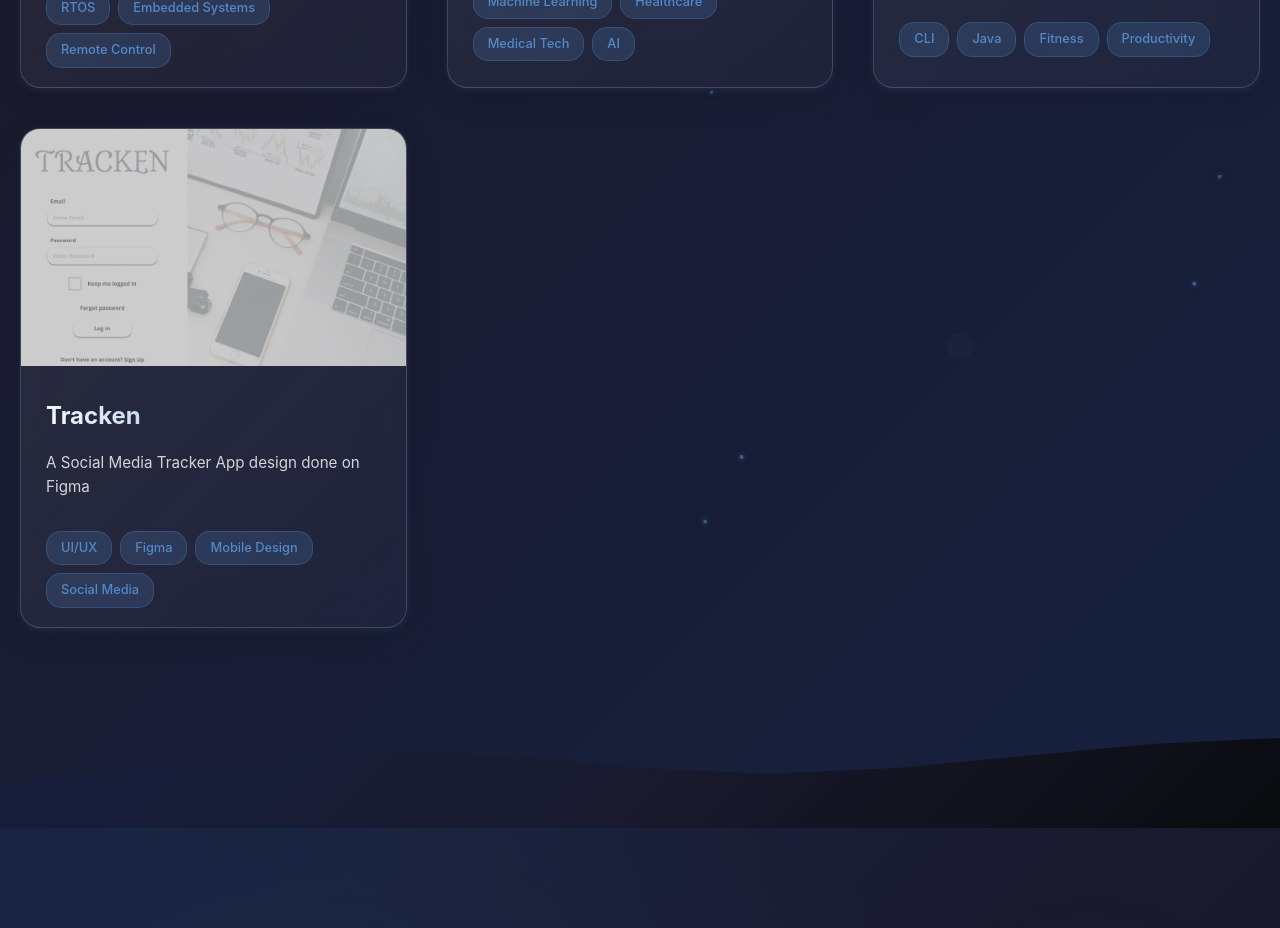
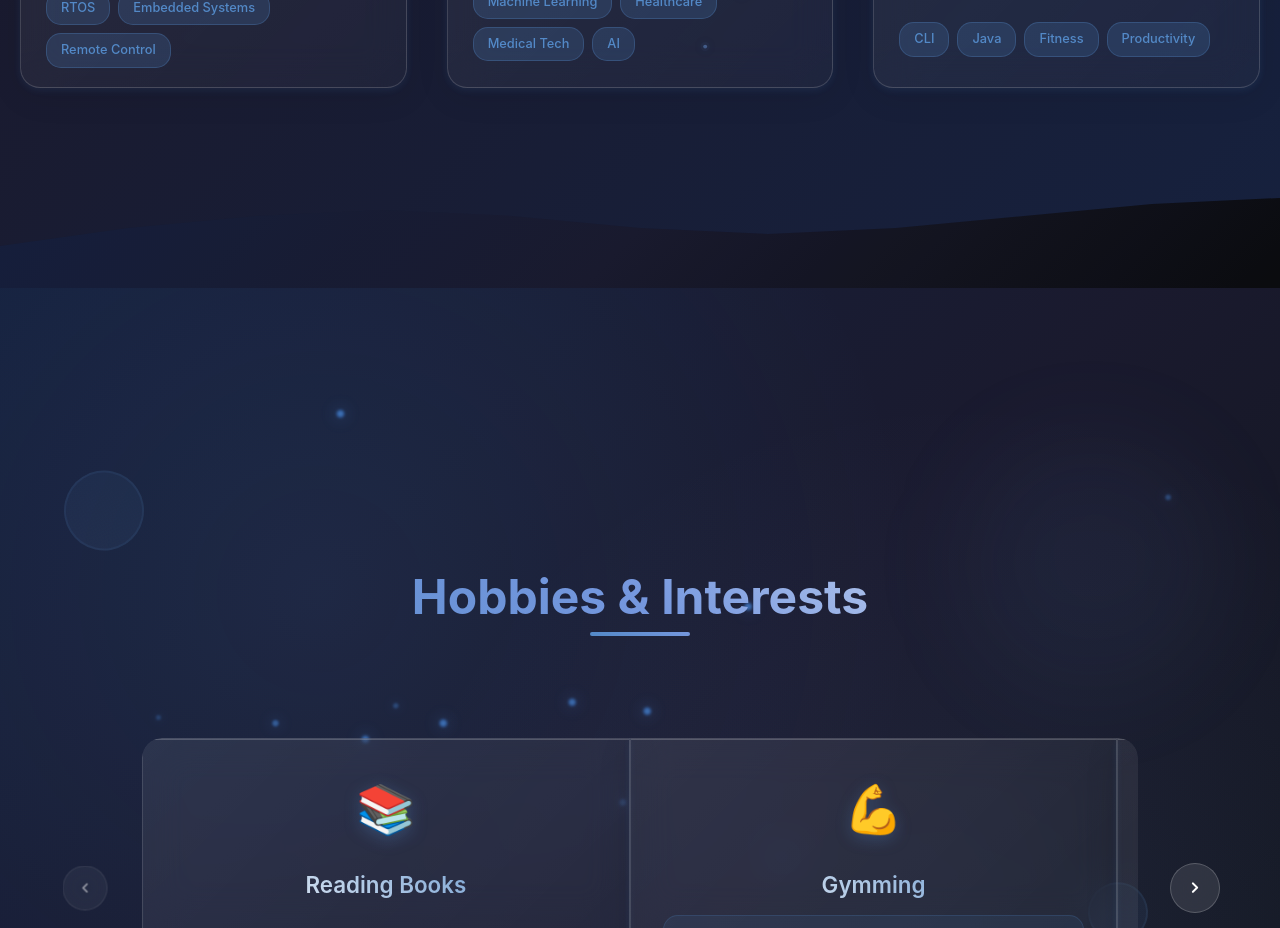
Before and after one commit to KishorKumar11/Portfolio, a React (Create React App) app: page / in a window 1280 px wide. Shown: the part 8860-9788 px from the top of the page. Built offline with nearby package versions, Linux system fonts and the light colour scheme.

Commit message:
Remove tracken from project

```diff
--- a/src/components/Projects/Projects.js
+++ b/src/components/Projects/Projects.js
@@ -5,7 +5,6 @@ import mBotPic from '../../images/mBotPic.png';
 import KuramaPic from '../../images/KuramaPic.png';
 import KingsGambitPic from '../../images/KingGambitPic.png';
 import GetJackDPic from '../../images/GetJackDPic.png';
-import DesignPic from '../../images/DesignPic.png';
 import PhysioTechPic from '../../images/PhysioTechPic.jpg';
 import VRPic from '../../images/VRPic.png';
 import ARLaserTagPic from '../../images/ARLaserTagPic.png';
@@ -93,13 +92,6 @@ const Projects = ({ setActiveNav }) => {
             link: 'https://github.com/KishorKumar11/tp/tree/master/docs',
             tags: ['CLI', 'Java', 'Fitness', 'Productivity']
         },
-        {
-            title: 'Tracken',
-            description: 'A Social Media Tracker App design done on Figma',
-            image: DesignPic,
-            link: 'https://docs.google.com/presentation/d/15jbXckEWw3xQA_B75ksqmbDKp5004nnsGsfRyTYxd2c/edit?usp=share_link',
-            tags: ['UI/UX', 'Figma', 'Mobile Design', 'Social Media']
-        }
     ];
 
     const containerVariants = {
```
